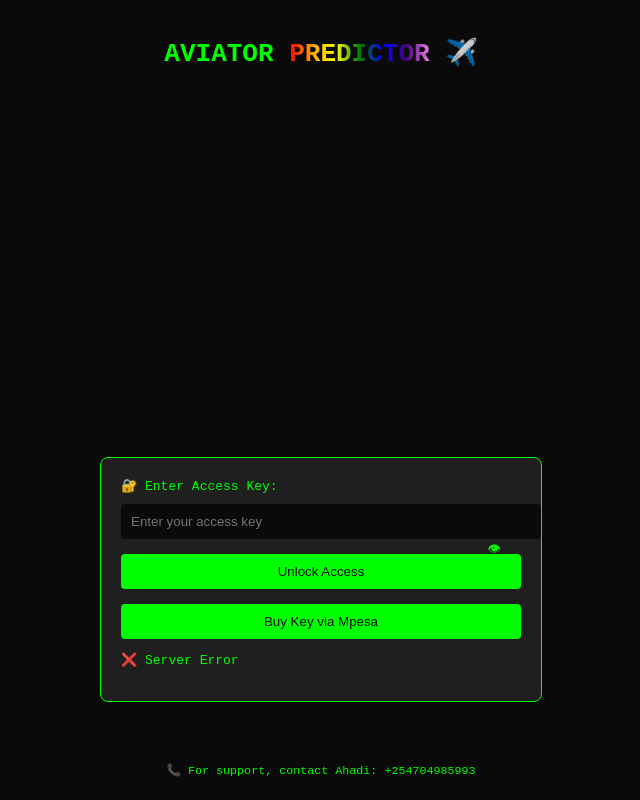
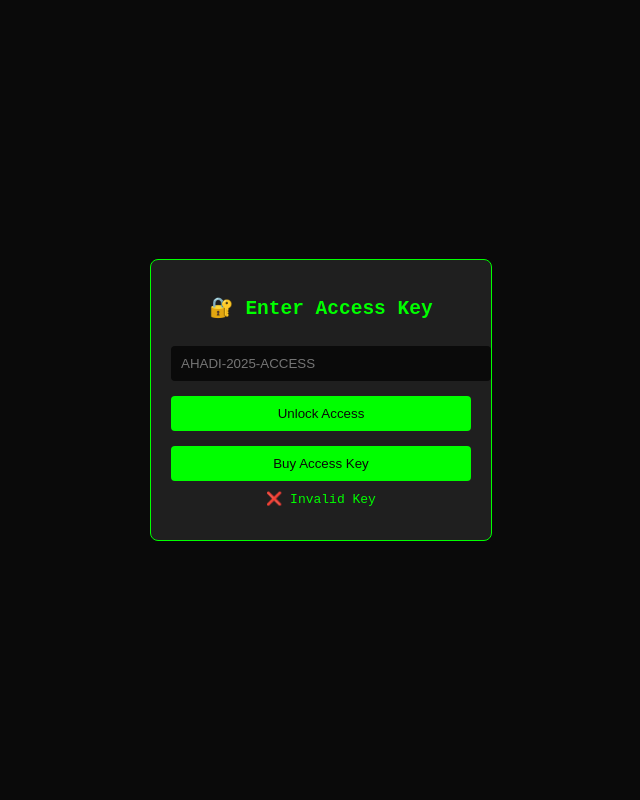
Before and after one commit to DevAhadi/HTML, a website: page public/index.html in a window 1280 px wide. Both pictures are taken after a click on the button "Unlock Access". Shown: the whole page, without its empty margins (319-959 px from the left). Drawn offline with Linux system fonts and the light colour scheme; no server answers.

Commit message:
Update index.html

```diff
--- a/public/index.html
+++ b/public/index.html
@@ -9,79 +9,33 @@
       background-color: #0a0a0a;
       color: #00FF00;
       font-family: monospace;
-      margin: 0;
-      padding: 0;
       display: flex;
       flex-direction: column;
+      align-items: center;
+      justify-content: center;
       height: 100vh;
+      margin: 0;
     }
-
-    header {
-      text-align: center;
-      padding: 20px;
-    }
-
-    h1 {
-      font-size: 2em;
-    }
-
-    .rainbow-text {
-      background: linear-gradient(to right, red, orange, yellow, green, blue, indigo, violet);
-      -webkit-background-clip: text;
-      color: transparent;
-    }
-
-    .animated-plane {
-      animation: fly 2s infinite alternate;
-    }
-
-    @keyframes fly {
-      from { transform: translateX(0); }
-      to { transform: translateX(10px); }
-    }
-
-    main {
-      flex: 1;
-      display: flex;
-      flex-direction: column;
-      justify-content: flex-end;
-      align-items: center;
-      padding-bottom: 40px;
-    }
-
     form {
-      width: 80%;
-      max-width: 400px;
       background-color: #1f1f1f;
       padding: 20px;
       border-radius: 8px;
       border: 1px solid #00FF00;
+      width: 300px;
+      text-align: center;
     }
-
-    input[type="password"], input[type="text"] {
+    input {
       width: 100%;
       padding: 10px;
+      margin-top: 10px;
       background-color: #0a0a0a;
       color: #00FF00;
       border: none;
       border-radius: 4px;
-      margin-top: 10px;
     }
-
-    .eye {
-      position: absolute;
-      right: 20px;
-      top: 45px;
-      cursor: pointer;
-    }
-
-    .input-wrapper {
-      position: relative;
-    }
-
     button {
       margin-top: 15px;
-      padding: 10px 20px;
+      padding: 10px;
       background-color: #00FF00;
       color: #0a0a0a;
       border: none;
@@ -89,71 +43,30 @@
       cursor: pointer;
       width: 100%;
     }
-
-    .popup-modal {
-      background-color: #1f1f1f;
-      border: 1px solid #00FF00;
-      padding: 20px;
-      margin-top: 20px;
-      border-radius: 6px;
-      display: none;
-      text-align: center;
-    }
-
-    .marquee {
-      text-align: center;
-      padding: 10px;
-      font-size: 0.9em;
-      color: #00FF00;
+    #status-message {
+      margin-top: 10px;
     }
   </style>
 </head>
 <body>
-  <header>
-    <h1>AVIATOR <span class="rainbow-text">PREDICTOR</span> <span class="animated-plane">✈️</span></h1>
-  </header>
-
-  <main>
-    <form>
-      <label for="access-key">🔐 Enter Access Key:</label>
-      <div class="input-wrapper">
-        <input type="password" id="access-key" placeholder="Enter your access key" required />
-        <span id="toggle-eye" class="eye" onclick="togglePassword()">&#128065;</span>
-      </div>
-      <button type="button" onclick="validateKey()">Unlock Access</button>
-      <button type="button" onclick="showPaymentPopup()">Buy Key via Mpesa</button>
-      <p id="status-message"></p>
-    </form>
-
-    <div id="payment-popup" class="popup-modal">
-      <p>📲 Enter your Safaricom number:</p>
-      <input type="text" id="phone-input" placeholder="07XXXXXXXX" />
-      <button onclick="processPayment()">Pay Ksh 10</button>
-      <button onclick="hidePaymentPopup()">Cancel</button>
-      <p id="payment-status"></p>
-    </div>
-  </main>
-
-  <footer>
-    <div class="marquee">
-      <p>📞 For support, contact Ahadi: +254704985993</p>
-    </div>
-  </footer>
+  <form>
+    <h2>🔐 Enter Access Key</h2>
+    <input type="password" id="access-key" placeholder="AHADI-2025-ACCESS" required />
+    <button type="button" onclick="validateKey()">Unlock Access</button>
+    <button type="button" onclick="window.location.href='checkout.html'">Buy Access Key</button>
+    <p id="status-message"></p>
+  </form>
 
   <script>
     function validateKey() {
       const key = document.getElementById('access-key').value.trim();
       const status = document.getElementById('status-message');
+      const validKey = 'AHADI-2025-ACCESS';
 
       status.textContent = '⏳ Validating key...';
-      fetch('/api/validateKey', {
-        method: 'POST',
-        headers: { 'Content-Type': 'application/json' },
-        body: JSON.stringify({ key })
-      })
-      .then(res => res.json())
-      .then(data => {
-        if (data.valid) {
+
+      setTimeout(() => {
+        if (key === validKey) {
           status.textContent = '✅ Key accepted! Redirecting...';
           setTimeout(() => {
             window.location.href = 'predictor.html';
@@ -161,50 +74,8 @@
         } else {
           status.textContent = '❌ Invalid Key';
         }
-      })
-      .catch(() => {
-        status.textContent = '❌ Server Error';
-      });
+      }, 800);
     }
-function togglePassword() {
-  const input = document.getElementById('access-key');
-  input.type = input.type === 'password' ? 'text' : 'password';
-}
-
-function showPaymentPopup() {
-  document.getElementById('payment-popup').style.display = 'block';
-}
-
-function hidePaymentPopup() {
-  document.getElementById('payment-popup').style.display = 'none';
-  document.getElementById('payment-status').textContent = '';
-}
-
-function processPayment() {
-  const phone = document.getElementById('phone-input').value.trim();
-  const status = document.getElementById('payment-status');
-
-  status.textContent = '⏳ Sending STK Push...';
-
-  fetch('/api/stkPush', {
-    method: 'POST',
-    headers: { 'Content-Type': 'application/json' },
-    body: JSON.stringify({ phone, amount: 10 })
-  })
-  .then(res => res.json())
-  .then(data => {
-    if (data.ResponseCode === '0') {
-      status.innerHTML = '✅ Payment Sent<br>Your Access Key: <strong>AHADI-2025-ACCESS</strong>';
-    } else {
-      status.textContent = '❌ Payment Failed';
-    }
-  })
-  .catch(() => {
-    status.textContent = '❌ Network Error';
-  });
-}
-
-
   </script>
 </body>
 </html>
```
